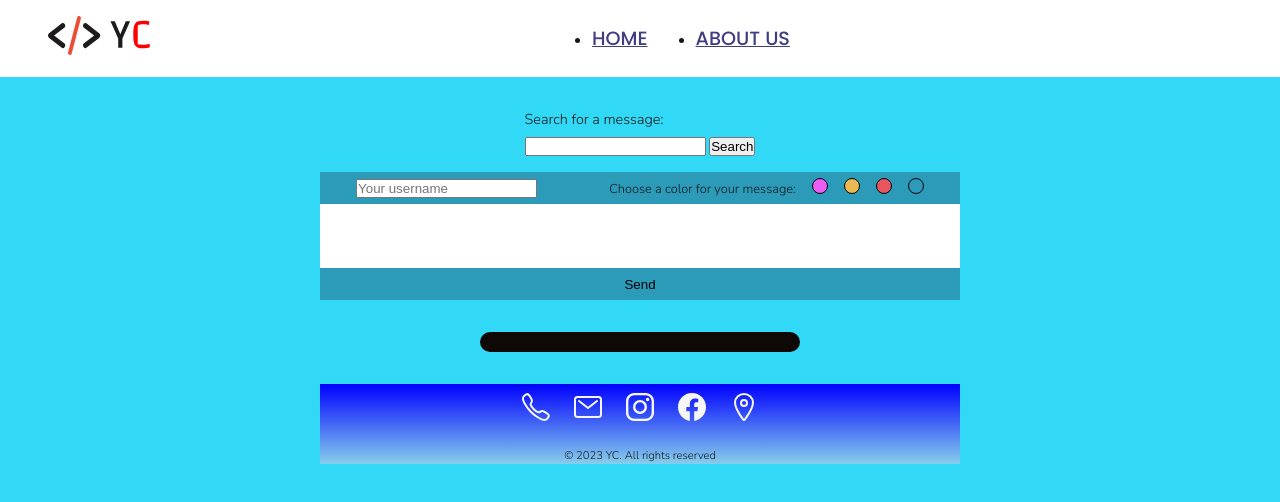
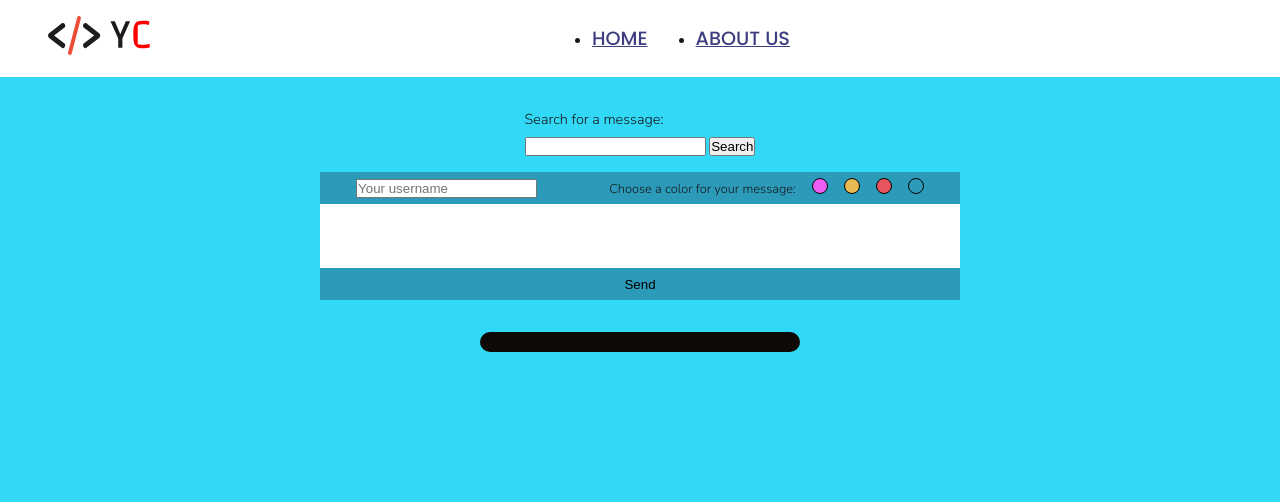
Before and after one commit to eddiepeters00/VC-slutprojekt-grupp3, a plain HTML site: page index.html in a window 1280 px wide. Drawn offline with nearby package versions, Linux system fonts and the light colour scheme; no server answers; files whose address does not match are found by name.

Commit message:
Removed footer

```diff
--- a/css/style.css
+++ b/css/style.css
@@ -311,66 +311,4 @@ form {
     .about-del {
         flex-direction: column;
     }
-
-    footer {
-        flex-direction: column;
-        padding: 4rem 0;
-    }
 }
-
-
-
-
-
-
-/* footer --------------- */
-
-footer {
-    width: 100%;
-    background: linear-gradient(blue, skyblue);
-    padding: 1rem;
-    margin: auto;
-    display: flex;
-    justify-content: center;
-    justify-items: center;
-    height: 5rem;
-}
-
-footer .social-icon {
-    position: relative;
-    display: flex;
-    justify-content: center;
-    align-items: center;
-    margin: 10px 0;
-    flex-wrap: wrap;
-}
-
-footer .social-icon li {
-    list-style: none;
-}
-
-footer .social-icon li a {
-    font-size: 2rem;
-    color: #f6f6f6;
-    margin: 0 0.625rem;
-    display: inline-block;
-    transition: 0, 5s;
-}
-
-footer .social-icon li a:hover {
-    transform: translateY(-0.625);
-    color: rgb(192, 12, 12);
-}
-
-.copyright {
-    display: flex;
-    text-align: center;
-    align-items: center;
-}
-
-footer p {
-    font-size: .7rem;
-    font-weight: 500;
-    line-height: 1.5rem;
-    margin: auto;
-}
--- a/index.html
+++ b/index.html
@@ -80,43 +80,6 @@
 
         <div id="messages"></div>
 
-
-        <!-- FOOTER --------->
-        <footer>
-            <ul class="social-icon">
-                <li>
-                    <a href="">
-                        <ion-icon name="call-outline"></ion-icon>
-                    </a>
-                </li>
-                <li>
-                    <a href="mailto:....@hotmail.com">
-                        <ion-icon name="mail-outline"></ion-icon>
-                    </a>
-                </li>
-                <li>
-                    <a href="https://instagram.com">
-                        <ion-icon name="logo-instagram"></ion-icon>
-                    </a>
-                </li>
-                <li>
-                    <a href="https://www.facebook.com">
-                        <ion-icon name="logo-facebook"></ion-icon>
-                    </a>
-                </li>
-                <li>
-                    <a
-                        href="https://www.google.com/maps/place/Ledebursgatan+5,+211+55+Malmö/@55.5988015,13.0106389,17z/data=!3m1!4b1!4m5!3m4!1s0x4653a159275308af:0xcf60c88a3243e1e2!8m2!3d55.5988015!4d13.0106389">
-                        <ion-icon name="location-outline"></ion-icon>
-                    </a>
-                </li>
-            </ul>
-            <div class="copyright">
-                <p>© 2023 YC. All rights reserved</p>
-            </div>
-        </footer>
-        </div>
-        </div>
     </main>
     <img src="images/garfAppear.png" alt="hot garf" id="garf">
 </body>
```
